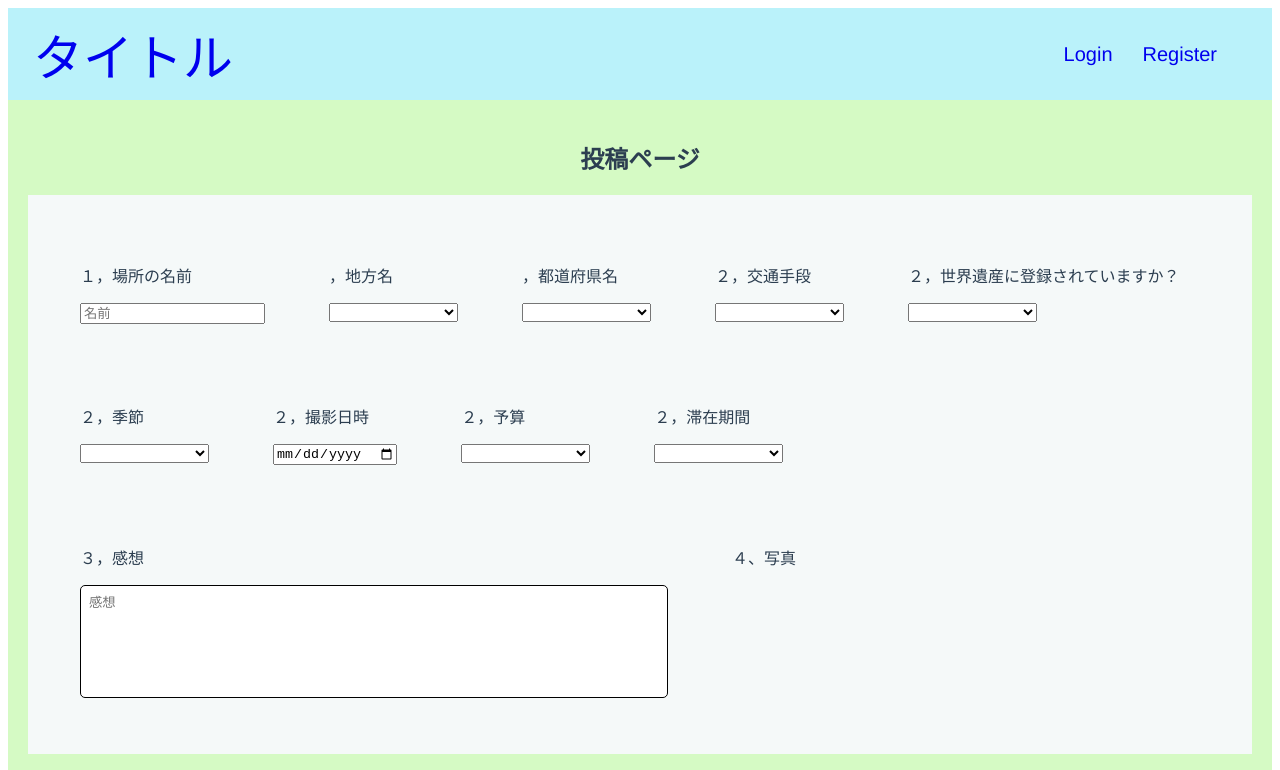
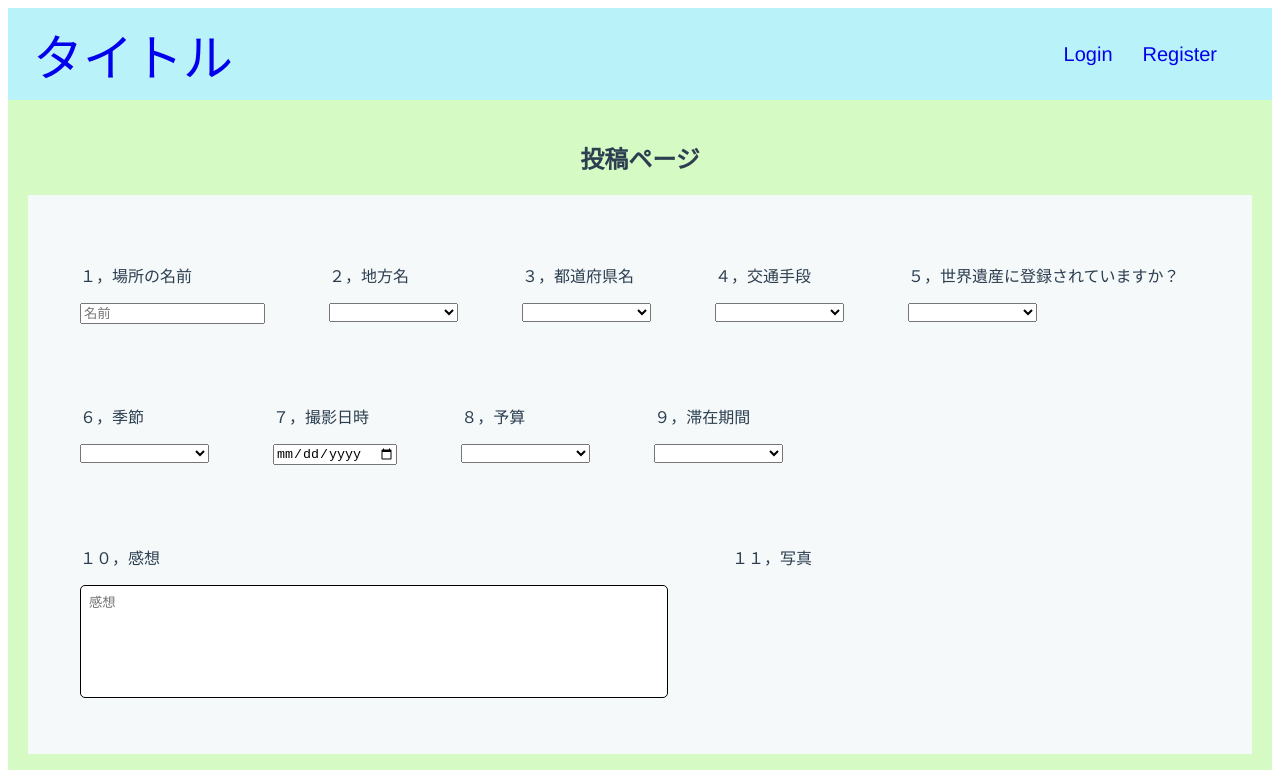
Before and after one commit to webEx15-team9/original-team-app, a Vue app: page /post in a window 1280 px wide. Shown: the top 770 px of the page. Built offline with nearby package versions, Linux system fonts and the light colour scheme; no server answers; the database is empty.

Commit message:
post-2修正

```diff
--- a/src/views/PostApp.vue
+++ b/src/views/PostApp.vue
@@ -7,7 +7,7 @@
         <input v-model="name" placeholder="名前" />
       </div>
       <div class="form__wrapper">
-        <p>，地方名</p>
+        <p>２，地方名</p>
         <select name="sample" v-model="region">
           <option value="">選択してください</option>
           <option value="北海道">北海道</option>
@@ -22,7 +22,7 @@
       </div>
       <br />
       <div class="form__wrapper">
-        <p>，都道府県名</p>
+        <p>３，都道府県名</p>
         <select v-model="prefecture">
           <option value="" selected>選択してください</option>
           <option value="北海道">北海道</option>
@@ -75,7 +75,7 @@
         </select>
       </div>
       <div class="form__wrapper">
-        <p>２，交通手段</p>
+        <p>４，交通手段</p>
         <select v-model="transport">
           <option selected>選択してください</option>
           <option>徒歩</option>
@@ -86,7 +86,7 @@
         </select>
       </div>
       <div class="form__wrapper">
-        <p>２，世界遺産に登録されていますか？</p>
+        <p>５，世界遺産に登録されていますか？</p>
         <select v-model="worldHeritage">
           <option selected>選択してください</option>
           <option>はい</option>
@@ -94,7 +94,7 @@
         </select>
       </div>
       <div class="form__wrapper">
-        <p>２，季節</p>
+        <p>６，季節</p>
         <select v-model="season">
           <option selected>選択してください</option>
           <option>1月</option>
@@ -112,11 +112,11 @@
         </select>
       </div>
       <div class="form__wrapper">
-        <p>２，撮影日時</p>
+        <p>７，撮影日時</p>
         <input type="date" v-model="date" placeholder="none" />
       </div>
       <div class="form__wrapper">
-        <p>２，予算</p>
+        <p>８，予算</p>
         <select v-model="budget">
           <option selected>選択してください</option>
           <option>5000円未満</option>
@@ -127,7 +127,7 @@
         </select>
       </div>
       <div class="form__wrapper">
-        <p>２，滞在期間</p>
+        <p>９，滞在期間</p>
         <select v-model="stay">
           <option selected>選択してください</option>
           <option>日帰り</option>
@@ -138,7 +138,7 @@
         </select>
       </div>
       <div class="form__wrapper">
-        <p>３，感想</p>
+        <p>１０，感想</p>
         <textarea
           class="form__textarea"
           v-model="textPost"
@@ -146,7 +146,7 @@
         ></textarea>
       </div>
       <div class="form__wrapper">
-        <p>４、写真</p>
+        <p>１１，写真</p>
       </div>
       <br />
       <br />
```
